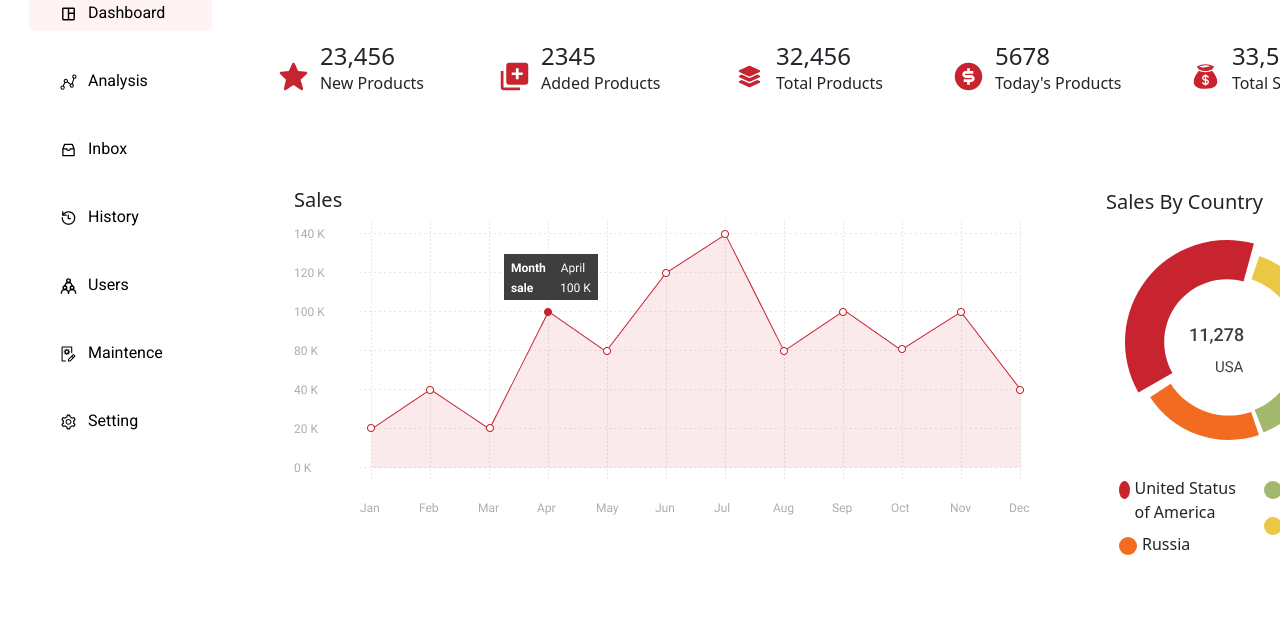
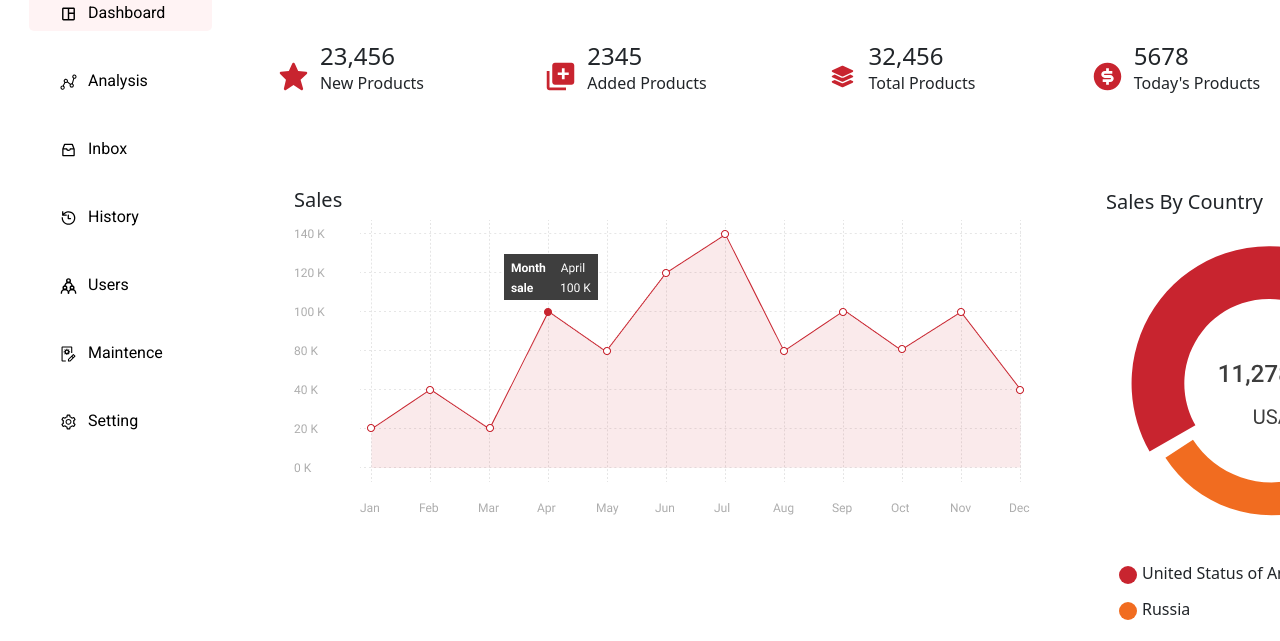
Before and after one commit to zalamitul/Html-training-assignments, a website: page dashboard.html in a window 1280 px wide. Shown: the part 117-758 px from the top of the page. Drawn offline with Linux system fonts and the light colour scheme.

Commit message:
css edit

```diff
--- a/css/style.css
+++ b/css/style.css
@@ -421,6 +421,9 @@ h3 {
     height: 18px;
     margin: 5px;
 }
+.dashboard-container{
+    width: 1319px;
+}
 #india {
     border-radius: 50%;
     background: #EBC844;
--- a/dashboard.html
+++ b/dashboard.html
@@ -56,10 +56,10 @@
         </aside>
 
 
-        <aside class="dashboard-container">
+        <div class="dashboard-container">
             <h3>Dashboard</h3>
 
-            <div class="d-flex justify-content-between">
+            <div class="d-flex justify-content-between dashboard-container">
                 <div class="statistics-card">
                     <img src="images/star.svg" alt="">
                     <div>
@@ -222,7 +222,7 @@
                     </table>
                 </div>
             </div>
-        </aside>
+        </div>
     </div>
 
 </body>
```
